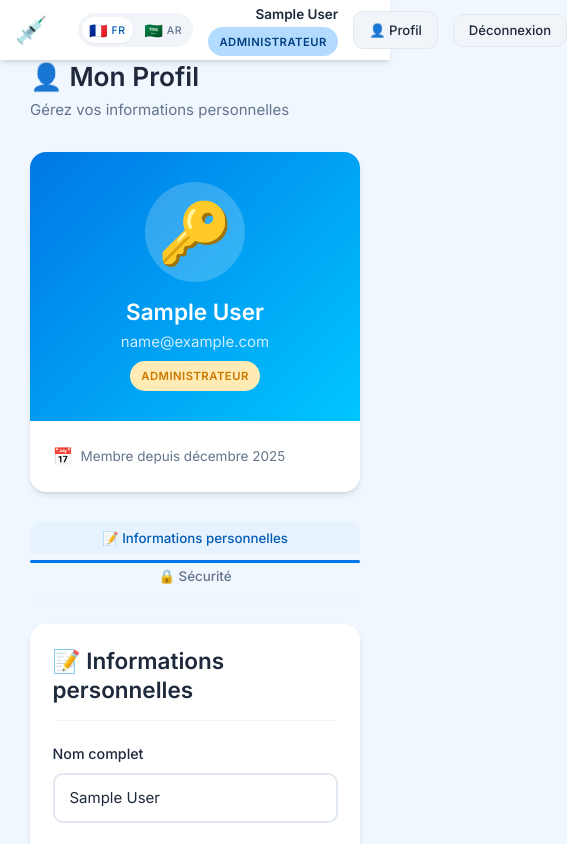
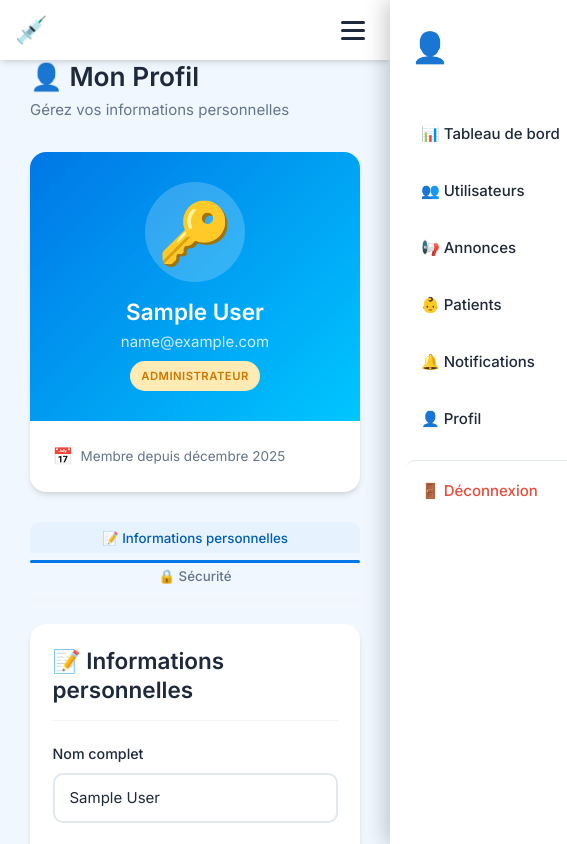
Before and after one commit to ghouari-ala-eddine/vaccicare, a React (Vite) app in the folder client/: page /profile in a window 390 px wide. Shown: the top 844 px of the page, 567 px wide, since content can reach past the window. Built offline with nearby package versions, Linux system fonts and the light colour scheme; no server answers; sample sign-in values are in the browser's storage.

Commit message:
Fix mobile responsive navbar with hamburger menu

```diff
--- a/client/src/components/Navbar.css
+++ b/client/src/components/Navbar.css
@@ -95,14 +95,165 @@
     gap: var(--spacing-sm);
 }
 
-/* Mobile */
+/* Mobile Menu Toggle Button */
+.mobile-menu-toggle {
+    display: none;
+    background: none;
+    border: none;
+    padding: 10px;
+    cursor: pointer;
+    z-index: 1001;
+}
+
+.hamburger {
+    display: flex;
+    flex-direction: column;
+    gap: 5px;
+    width: 24px;
+}
+
+.hamburger span {
+    display: block;
+    height: 3px;
+    width: 100%;
+    background: var(--text-primary);
+    border-radius: 2px;
+    transition: all 0.3s ease;
+}
+
+.hamburger.open span:nth-child(1) {
+    transform: rotate(45deg) translate(6px, 6px);
+}
+
+.hamburger.open span:nth-child(2) {
+    opacity: 0;
+}
+
+.hamburger.open span:nth-child(3) {
+    transform: rotate(-45deg) translate(6px, -6px);
+}
+
+/* Mobile Menu Overlay */
+.mobile-menu-overlay {
+    display: none;
+    position: fixed;
+    top: 0;
+    left: 0;
+    right: 0;
+    bottom: 0;
+    background: rgba(0, 0, 0, 0.5);
+    z-index: 999;
+}
+
+/* Mobile Menu */
+.mobile-menu {
+    display: none;
+    position: fixed;
+    top: 0;
+    right: -300px;
+    width: 280px;
+    height: 100vh;
+    background: var(--bg-secondary);
+    box-shadow: -5px 0 20px rgba(0, 0, 0, 0.2);
+    z-index: 1000;
+    transition: right 0.3s ease;
+    overflow-y: auto;
+}
+
+.mobile-menu.open {
+    right: 0;
+}
+
+.mobile-menu-header {
+    display: flex;
+    justify-content: space-between;
+    align-items: center;
+    padding: 20px;
+    background: linear-gradient(135deg, var(--primary-500), var(--secondary-500));
+    color: white;
+}
+
+.mobile-user-info {
+    display: flex;
+    align-items: center;
+    gap: 12px;
+}
+
+.mobile-user-info .user-avatar {
+    font-size: 2rem;
+    background: rgba(255, 255, 255, 0.2);
+    padding: 8px;
+    border-radius: 50%;
+}
+
+.mobile-user-info .user-name {
+    color: white;
+    font-size: 1rem;
+}
+
+.mobile-user-info .user-role {
+    background: rgba(255, 255, 255, 0.2);
+    color: white;
+}
+
+.mobile-menu-links {
+    padding: 15px;
+    display: flex;
+    flex-direction: column;
+    gap: 5px;
+}
+
+.mobile-link {
+    display: flex;
+    align-items: center;
+    gap: 12px;
+    padding: 14px 16px;
+    border-radius: 10px;
+    color: var(--text-primary);
+    font-weight: 500;
+    font-size: 1rem;
+    transition: all 0.2s;
+    text-decoration: none;
+    background: none;
+    border: none;
+    width: 100%;
+    text-align: left;
+    cursor: pointer;
+}
+
+.mobile-link:hover {
+    background: var(--gray-100);
+    color: var(--primary-500);
+}
+
+.mobile-link.logout-btn {
+    margin-top: 10px;
+    color: #e74c3c;
+    border-top: 1px solid var(--gray-200);
+    padding-top: 20px;
+}
+
+/* Desktop only class */
+.desktop-only {
+    display: flex;
+}
+
+/* Mobile Responsive */
 @media (max-width: 1024px) {
-    .navbar-menu {
-        display: none;
+    .desktop-only {
+        display: none !important;
     }
 
-    .user-info {
-        display: none;
+    .mobile-menu-toggle {
+        display: block;
+    }
+
+    .mobile-menu {
+        display: block;
+    }
+
+    .mobile-menu-overlay {
+        display: block;
     }
 }
 
@@ -111,8 +262,45 @@
         padding: 0 var(--spacing-md);
         height: 60px;
     }
+}
 
+@media (max-width: 480px) {
     .navbar-title {
         display: none;
     }
+
+    .navbar-auth .btn {
+        padding: 0.4rem 0.8rem;
+        font-size: 0.85rem;
+    }
+
+    .mobile-menu {
+        width: 100%;
+        right: -100%;
+    }
+
+    .mobile-menu.open {
+        right: 0;
+    }
 }
+
+/* RTL Support */
+.rtl .mobile-menu {
+    right: auto;
+    left: -300px;
+}
+
+.rtl .mobile-menu.open {
+    left: 0;
+    right: auto;
+}
+
+@media (max-width: 480px) {
+    .rtl .mobile-menu {
+        left: -100%;
+    }
+
+    .rtl .mobile-menu.open {
+        left: 0;
+    }
+}
--- a/client/src/components/Navbar.jsx
+++ b/client/src/components/Navbar.jsx
@@ -1,3 +1,4 @@
+import { useState } from 'react';
 import { Link, useNavigate } from 'react-router-dom';
 import { useAuth } from '../contexts/AuthContext';
 import { useLanguage } from '../contexts/LanguageContext';
@@ -8,23 +9,43 @@ const Navbar = () => {
     const { user, logout, isAuthenticated, isParent, isDoctor, isAdmin } = useAuth();
     const { t } = useLanguage();
     const navigate = useNavigate();
+    const [isMobileMenuOpen, setIsMobileMenuOpen] = useState(false);
 
     const handleLogout = () => {
         logout();
         navigate('/login');
+        setIsMobileMenuOpen(false);
+    };
+
+    const closeMenu = () => {
+        setIsMobileMenuOpen(false);
     };
 
     return (
         <nav className="navbar">
             <div className="navbar-container">
-                <Link to="/" className="navbar-brand">
+                <Link to="/" className="navbar-brand" onClick={closeMenu}>
                     <span className="navbar-logo">💉</span>
                     <span className="navbar-title">{t('appName')}</span>
                 </Link>
 
                 {isAuthenticated && (
                     <>
-                        <div className="navbar-menu">
+                        {/* Mobile Menu Toggle */}
+                        <button
+                            className="mobile-menu-toggle"
+                            onClick={() => setIsMobileMenuOpen(!isMobileMenuOpen)}
+                            aria-label="Toggle menu"
+                        >
+                            <span className={`hamburger ${isMobileMenuOpen ? 'open' : ''}`}>
+                                <span></span>
+                                <span></span>
+                                <span></span>
+                            </span>
+                        </button>
+
+                        {/* Desktop Menu */}
+                        <div className="navbar-menu desktop-only">
                             <Link to="/dashboard" className="navbar-link">
                                 📊 {t('nav.dashboard')}
                             </Link>
@@ -79,7 +100,8 @@ const Navbar = () => {
                             </Link>
                         </div>
 
-                        <div className="navbar-user">
+                        {/* Desktop User Section */}
+                        <div className="navbar-user desktop-only">
                             <LanguageSwitcher />
                             <div className="user-info">
                                 <span className="user-name">{user?.name}</span>
@@ -94,6 +116,91 @@ const Navbar = () => {
                             <button onClick={handleLogout} className="btn btn-secondary btn-sm">
                                 {t('nav.logout')}
                             </button>
+                        </div>
+
+                        {/* Mobile Menu Overlay */}
+                        {isMobileMenuOpen && (
+                            <div className="mobile-menu-overlay" onClick={closeMenu}></div>
+                        )}
+
+                        {/* Mobile Menu */}
+                        <div className={`mobile-menu ${isMobileMenuOpen ? 'open' : ''}`}>
+                            <div className="mobile-menu-header">
+                                <div className="mobile-user-info">
+                                    <span className="user-avatar">👤</span>
+                                    <div>
+                                        <span className="user-name">{user?.name}</span>
+                                        <span className="user-role badge badge-primary">
+                                            {user?.role === 'parent' ? t('auth.parent') :
+                                                user?.role === 'doctor' ? t('auth.doctor') : t('auth.admin')}
+                                        </span>
+                                    </div>
+                                </div>
+                                <LanguageSwitcher />
+                            </div>
+
+                            <div className="mobile-menu-links">
+                                <Link to="/dashboard" className="mobile-link" onClick={closeMenu}>
+                                    📊 {t('nav.dashboard')}
+                                </Link>
+
+                                {isParent && (
+                                    <>
+                                        <Link to="/children" className="mobile-link" onClick={closeMenu}>
+                                            👶 {t('nav.children')}
+                                        </Link>
+                                        <Link to="/appointments" className="mobile-link" onClick={closeMenu}>
+                                            📅 {t('nav.appointments')}
+                                        </Link>
+                                        <Link to="/chat" className="mobile-link" onClick={closeMenu}>
+                                            💬 {t('nav.chat')}
+                                        </Link>
+                                    </>
+                                )}
+
+                                {isDoctor && (
+                                    <>
+                                        <Link to="/patients" className="mobile-link" onClick={closeMenu}>
+                                            👶 {t('nav.patients')}
+                                        </Link>
+                                        <Link to="/schedule" className="mobile-link" onClick={closeMenu}>
+                                            🗓️ {t('nav.schedule')}
+                                        </Link>
+                                        <Link to="/appointments" className="mobile-link" onClick={closeMenu}>
+                                            📅 {t('nav.appointments')}
+                                        </Link>
+                                        <Link to="/chat" className="mobile-link" onClick={closeMenu}>
+                                            💬 {t('nav.chat')}
+                                        </Link>
+                                    </>
+                                )}
+
+                                {isAdmin && (
+                                    <>
+                                        <Link to="/admin/users" className="mobile-link" onClick={closeMenu}>
+                                            👥 {t('nav.users')}
+                                        </Link>
+                                        <Link to="/admin/announcements" className="mobile-link" onClick={closeMenu}>
+                                            📢 {t('nav.announcements')}
+                                        </Link>
+                                        <Link to="/patients" className="mobile-link" onClick={closeMenu}>
+                                            👶 {t('nav.patients')}
+                                        </Link>
+                                    </>
+                                )}
+
+                                <Link to="/notifications" className="mobile-link" onClick={closeMenu}>
+                                    🔔 {t('nav.notifications')}
+                                </Link>
+
+                                <Link to="/profile" className="mobile-link" onClick={closeMenu}>
+                                    👤 {t('nav.profile')}
+                                </Link>
+
+                                <button onClick={handleLogout} className="mobile-link logout-btn">
+                                    🚪 {t('nav.logout')}
+                                </button>
+                            </div>
                         </div>
                     </>
                 )}
```
